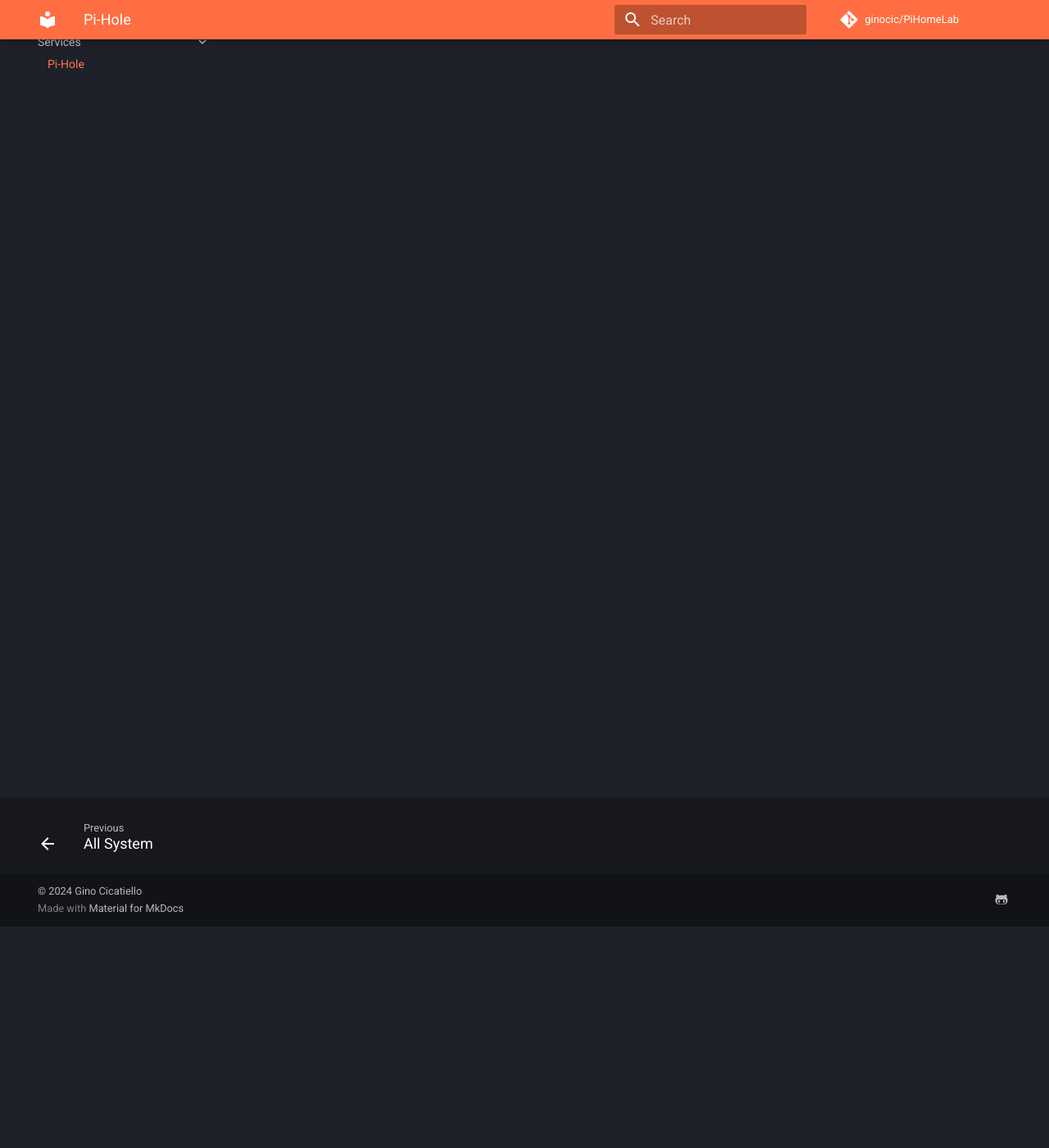
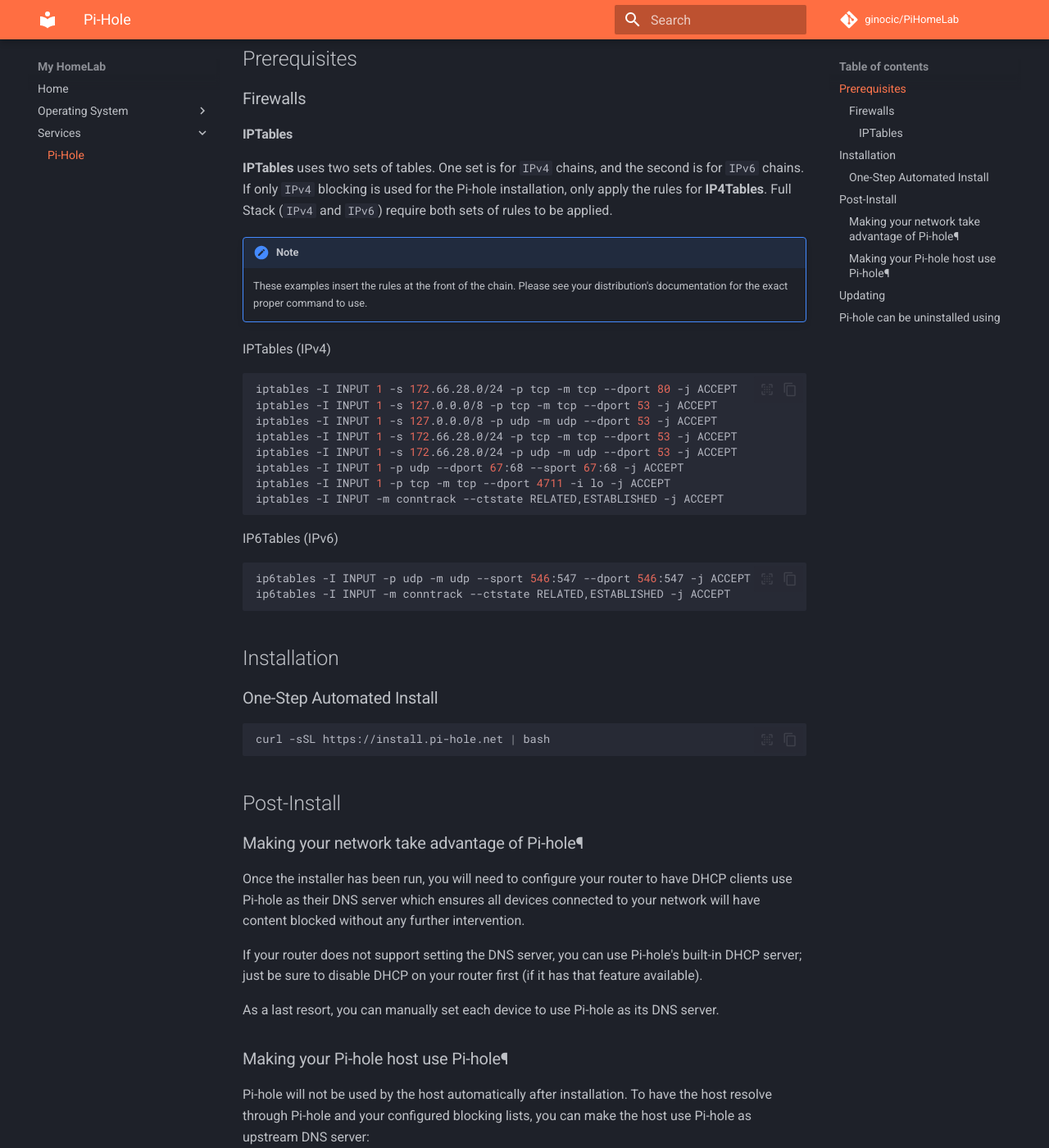
Before and after one commit to ginocic/PiHomeLab, an MkDocs documentation site: the page built from docs/services/pihole.md, in a window 1280 px wide and 1400 px high, scrolled down 270 px. Shown: the whole window at 82% size. Built offline with MkDocs 1.6.1 and Material for MkDocs 9.7.7, drawn with Linux system fonts in a browser that asks for light colours; comment, search, counter and statistics services are not loaded; some of the changed text lies outside the part shown.

Commit message:
Some modifications

````diff
--- a/docs/services/pihole.md
+++ b/docs/services/pihole.md
@@ -1,3 +1,83 @@
 # Pi-hole
 
-The [Pi-hole(c)] is a DNS sinkhole that protects your devices from unwanted content, without installing any client-side software.
+!!! quote "from the website"
+    The [Pi-hole(c)](https://pi-hole.net/) is a DNS sinkhole that protects your devices from unwanted content, without installing any client-side software.
+
+## Prerequisites
+
+### Firewalls
+
+#### IPTables
+
+**IPTables** uses two sets of tables. One set is for `IPv4` chains, and the second is for `IPv6` chains. If only `IPv4` blocking is used for the Pi-hole installation, only apply the rules for **IP4Tables**. Full Stack (`IPv4` and `IPv6`) require both sets of rules to be applied.
+
+!!! note
+    These examples insert the rules at the front of the chain. Please see your distribution's documentation for the exact proper command to use.
+
+IPTables (IPv4)
+
+``` sh
+iptables -I INPUT 1 -s 172.66.28.0/24 -p tcp -m tcp --dport 80 -j ACCEPT
+iptables -I INPUT 1 -s 127.0.0.0/8 -p tcp -m tcp --dport 53 -j ACCEPT
+iptables -I INPUT 1 -s 127.0.0.0/8 -p udp -m udp --dport 53 -j ACCEPT
+iptables -I INPUT 1 -s 172.66.28.0/24 -p tcp -m tcp --dport 53 -j ACCEPT
+iptables -I INPUT 1 -s 172.66.28.0/24 -p udp -m udp --dport 53 -j ACCEPT
+iptables -I INPUT 1 -p udp --dport 67:68 --sport 67:68 -j ACCEPT
+iptables -I INPUT 1 -p tcp -m tcp --dport 4711 -i lo -j ACCEPT
+iptables -I INPUT -m conntrack --ctstate RELATED,ESTABLISHED -j ACCEPT
+```
+
+IP6Tables (IPv6)
+
+``` sh
+ip6tables -I INPUT -p udp -m udp --sport 546:547 --dport 546:547 -j ACCEPT
+ip6tables -I INPUT -m conntrack --ctstate RELATED,ESTABLISHED -j ACCEPT
+```
+
+## Installation
+
+### One-Step Automated Install
+
+``` sh
+curl -sSL https://install.pi-hole.net | bash
+```
+
+## Post-Install
+
+### Making your network take advantage of Pi-hole¶
+
+Once the installer has been run, you will need to configure your router to have DHCP clients use Pi-hole as their DNS server which ensures all devices connected to your network will have content blocked without any further intervention.
+
+If your router does not support setting the DNS server, you can use Pi-hole's built-in DHCP server; just be sure to disable DHCP on your router first (if it has that feature available).
+
+As a last resort, you can manually set each device to use Pi-hole as its DNS server.
+
+### Making your Pi-hole host use Pi-hole¶
+
+Pi-hole will not be used by the host automatically after installation. To have the host resolve through Pi-hole and your configured blocking lists, you can make the host use Pi-hole as upstream DNS server:
+
+!!! Warning
+    If your Pi-hole host is using Pi-hole as upstream DNS server and Pi-hole fails, your host loses DNS resolution. This can prevent successful repair attempts, e.g. by pihole -r as it needs a working internet connection.
+
+If your OS uses `dhcpcd` for network configuration, you can add to your `/etc/dhcpcd.conf`
+
+``` sh
+static domain_name_servers=127.0.0.1
+```
+
+## Updating
+
+Updating is as simple as running the following command:
+
+``` sh
+pihole -up
+```
+
+## Pi-hole can be uninstalled using
+
+``` sh
+pihole uninstall
+```
+
+!!! warning
+    If you are unsure whether a package should be removed during uninstalling, we'd recommend leaving it installed, as required system packages may be among them!
````
Also changed, not shown: 1 other file.
